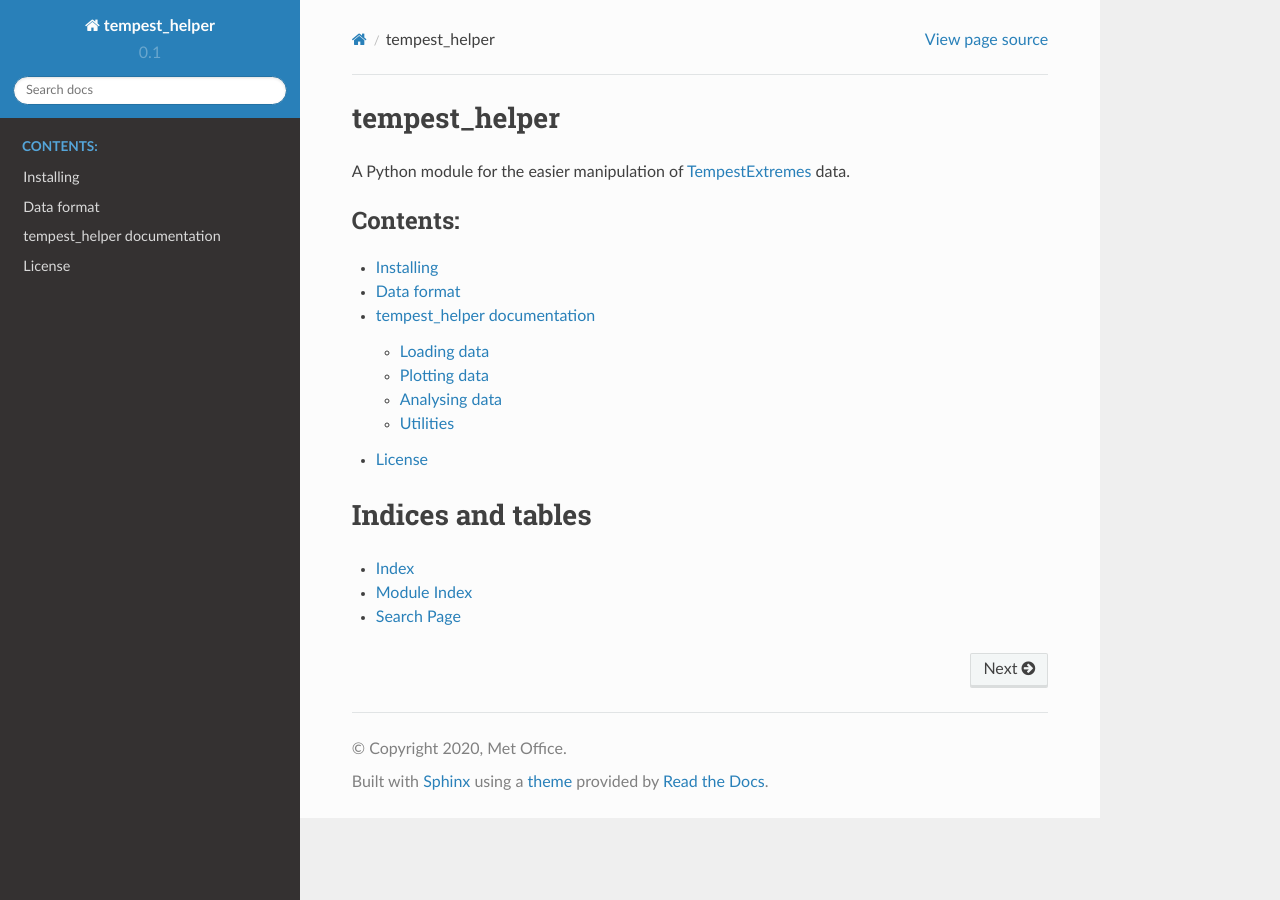
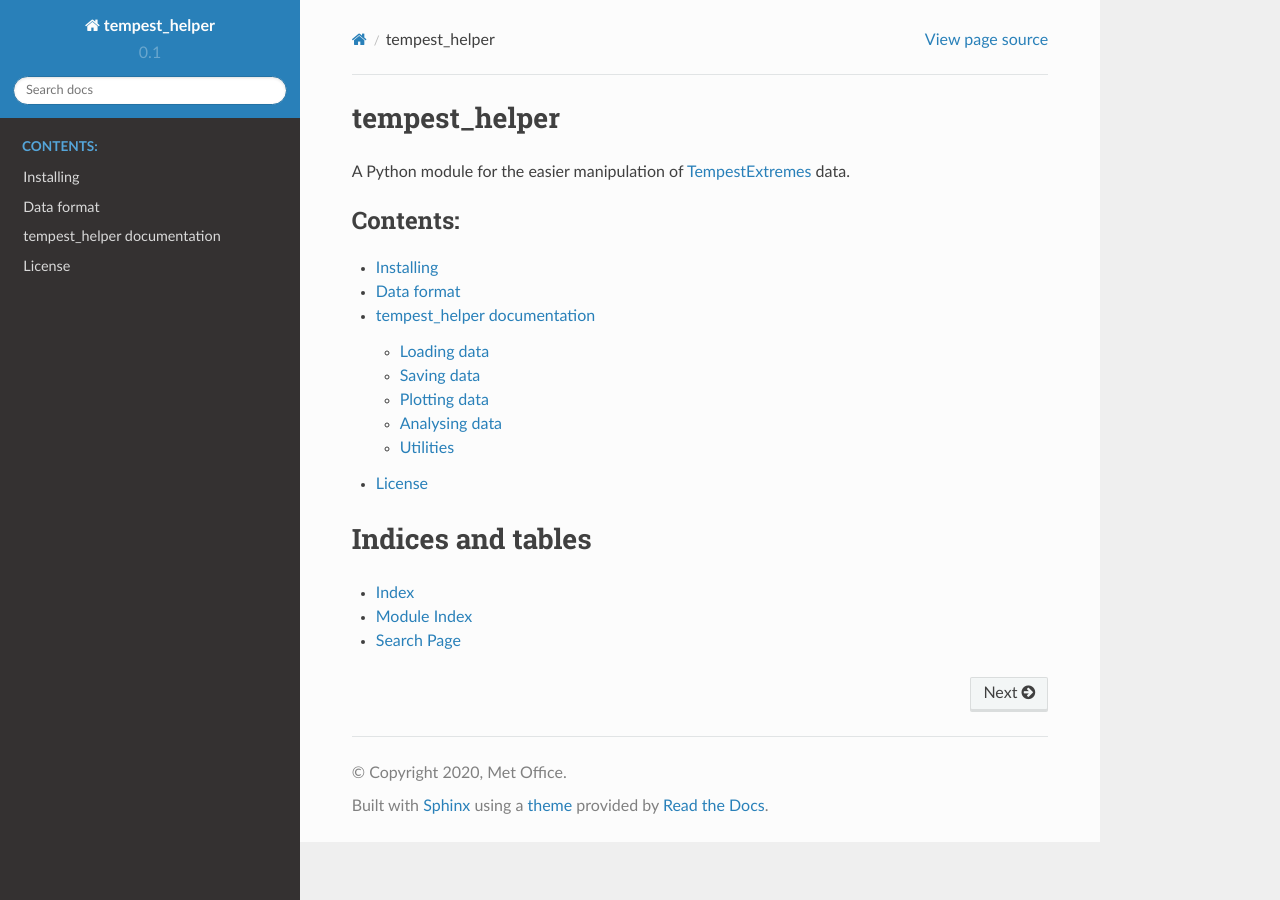
Before and after one commit to MetOffice/tempest_helper, a Sphinx documentation site: the page built from docs/source/index.rst, in a window 1280 px wide. Built offline with Sphinx 7.4.7 and the Read the Docs theme 2.0.0, drawn with Linux system fonts in a browser that asks for light colours.

Commit message:
Saving added to documentation

```diff
--- a/docs/source/tempest_helper.rst
+++ b/docs/source/tempest_helper.rst
@@ -6,6 +6,12 @@
 
 .. automodule:: tempest_helper
    :members: get_trajectories
+
+Saving data
+************
+
+.. automodule:: tempest_helper
+   :members: save_trajectories_netcdf
 
 Plotting data
 *************
```
